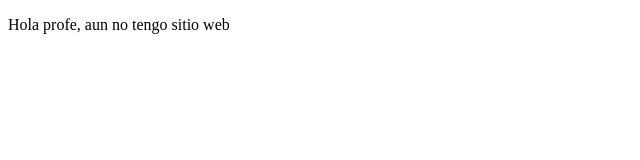
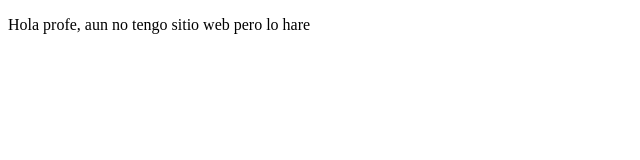
Before and after one commit to wabby203/proyectoDemocursoPrew, a plain HTML site: page index.html in a window 1280 px wide. Shown: the full height of the page, 0-640 px from the left. Drawn offline with Linux system fonts and the light colour scheme.

Commit message:
mi segundo commit para github

```diff
--- a/index.html
+++ b/index.html
@@ -7,6 +7,6 @@
     <title>Hola Mundo</title>
 </head>
 <body>
-    <p>Hola profe, aun no tengo sitio web</p>
+    <p>Hola profe, aun no tengo sitio web pero lo hare </p>
 </body>
 </html>
```
